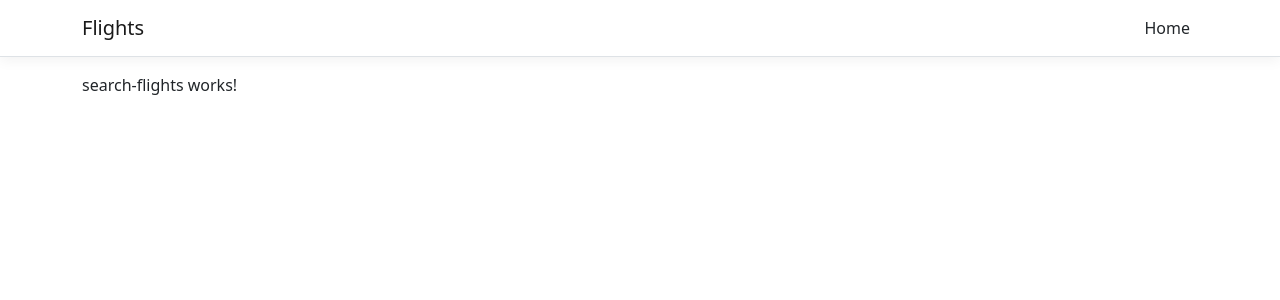
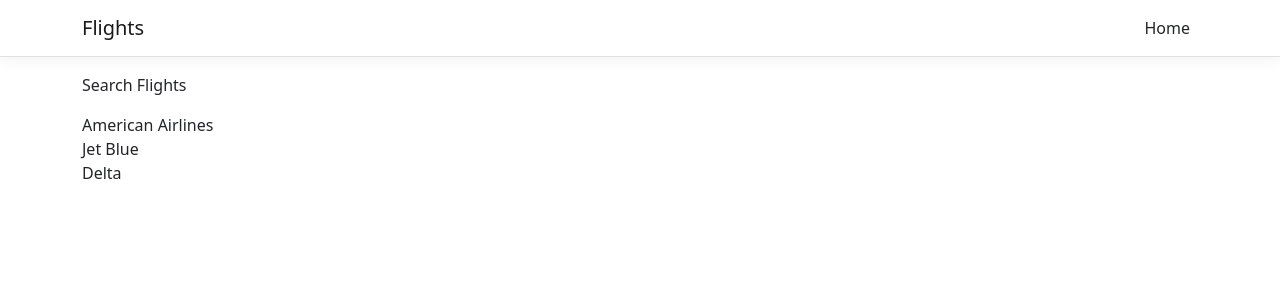
Before and after one commit to 1EmmanuelMejia/AirLine-Project, an Angular app in the folder Flights/ClientApp/: page / in a window 1280 px wide. Shown: the top 300 px of the page. Built offline with nearby package versions, Linux system fonts and the light colour scheme.

Commit message:
added loops to test output of data

```diff
--- a/Flights/ClientApp/src/app/search-flights/search-flights.component.html
+++ b/Flights/ClientApp/src/app/search-flights/search-flights.component.html
@@ -1 +1,7 @@
-<p>search-flights works!</p>
+<p>Search Flights</p>
+
+
+<!-- Creating a for loop to display airline from search flight component-->
+<div *ngFor="let flight of searchResult">
+  {{flight}} <!--data binding from the flight -->
+</div>
--- a/Flights/ClientApp/src/app/search-flights/search-flights.component.ts
+++ b/Flights/ClientApp/src/app/search-flights/search-flights.component.ts
@@ -5,6 +5,16 @@
   templateUrl: './search-flights.component.html',
   styleUrls: ['./search-flights.component.css']
 })
-export class SearchFlightsComponent {
 
+
+export class SearchFlightsComponent
+{
+  //we are adding an array of strings here to display the airlines
+  searchResult: any = [
+
+    "American Airlines",
+    "Jet Blue",
+    "Delta"
+
+    ]
 }
```
